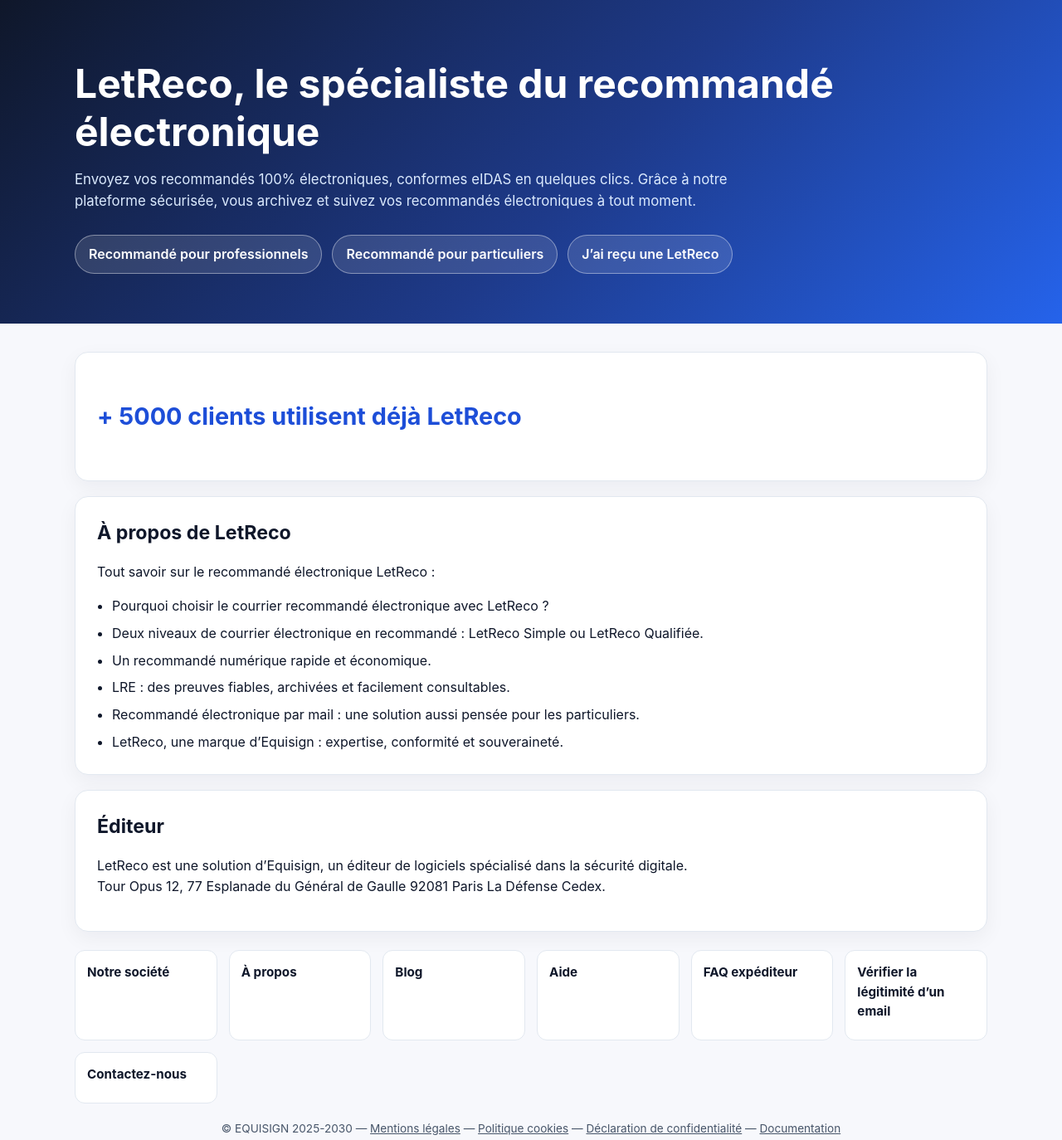
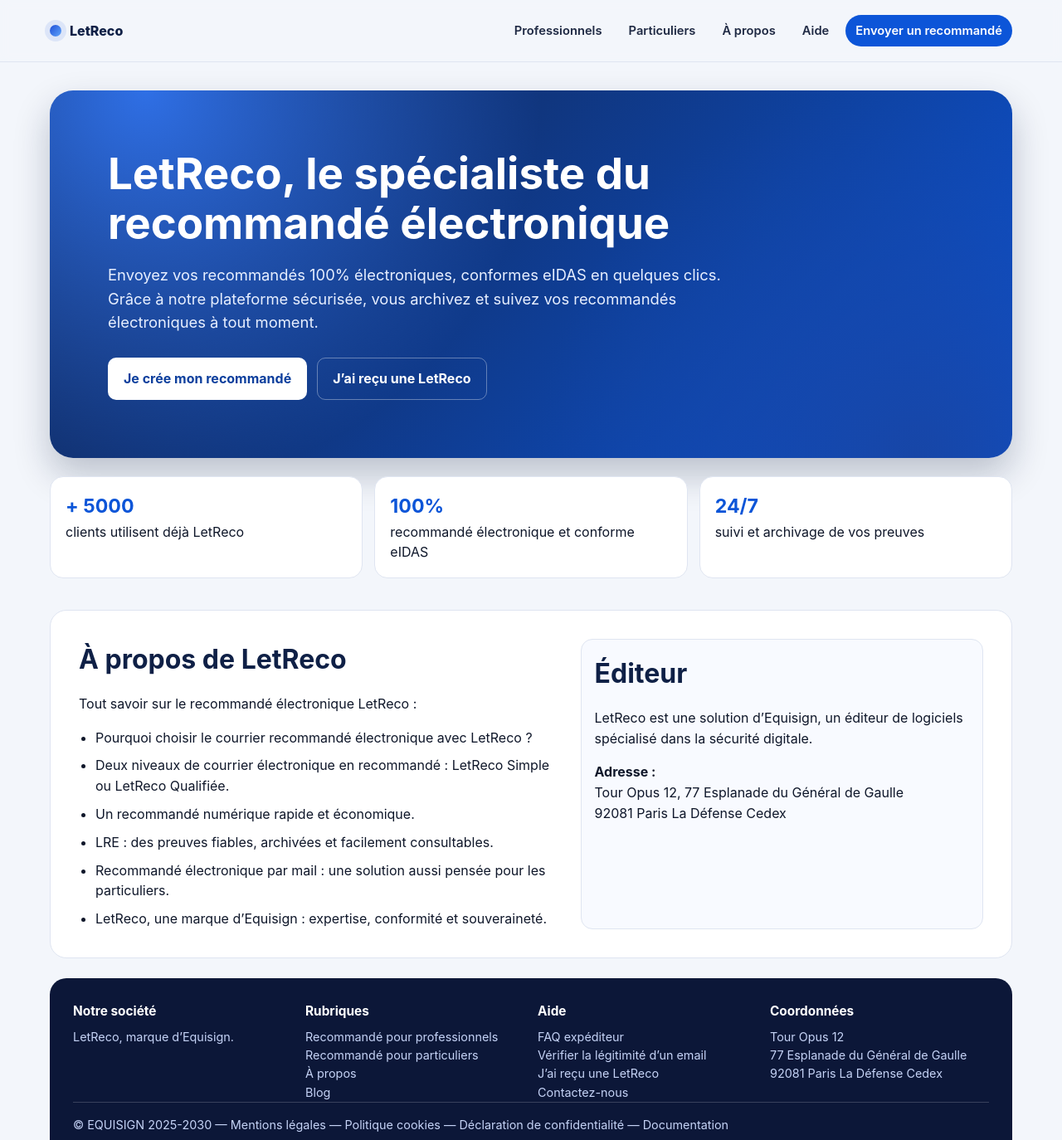
Before and after one commit to TARIC29/lectro, a plain HTML site: page public/index.html in a window 1280 px wide. Shown: the top 1374 px of the page at 83% size. Drawn offline with Linux system fonts and the light colour scheme.

Commit message:
Refine LetReco page with closer brand-like layout

```diff
--- a/public/index.html
+++ b/public/index.html
@@ -3,15 +3,17 @@
   <head>
     <meta charset="UTF-8" />
     <meta name="viewport" content="width=device-width, initial-scale=1.0" />
-    <title>LetReco — Recommandé électronique</title>
+    <title>LetReco | Recommandé électronique eIDAS</title>
     <style>
       :root {
-        --bg: #f7f8fc;
-        --card: #ffffff;
-        --primary: #1d4ed8;
-        --secondary: #0f172a;
-        --muted: #475569;
-        --border: #e2e8f0;
+        --bg: #f3f6fb;
+        --navy: #0f2046;
+        --primary: #0c55d8;
+        --primary-2: #1666f0;
+        --text: #0f172a;
+        --muted: #5b667a;
+        --line: #dfe5f1;
+        --white: #ffffff;
       }
 
       * {
@@ -20,153 +22,273 @@
 
       body {
         margin: 0;
-        font-family: Inter, -apple-system, BlinkMacSystemFont, "Segoe UI", Roboto, sans-serif;
-        color: var(--secondary);
+        font-family: Inter, "Segoe UI", Roboto, Helvetica, Arial, sans-serif;
         background: var(--bg);
+        color: var(--text);
         line-height: 1.55;
       }
 
+      a {
+        color: inherit;
+        text-decoration: none;
+      }
+
       .container {
-        width: min(1100px, 92vw);
+        width: min(1160px, 92vw);
         margin: 0 auto;
       }
 
-      header {
-        background: linear-gradient(135deg, #0f172a, #1e3a8a 55%, #2563eb);
+      .site-header {
+        position: sticky;
+        top: 0;
+        z-index: 40;
+        background: rgba(243, 246, 251, 0.92);
+        backdrop-filter: blur(6px);
+        border-bottom: 1px solid var(--line);
+      }
+
+      .nav {
+        display: flex;
+        align-items: center;
+        justify-content: space-between;
+        min-height: 74px;
+        gap: 20px;
+      }
+
+      .brand {
+        display: flex;
+        align-items: center;
+        gap: 10px;
+        font-weight: 800;
+        color: var(--navy);
+      }
+
+      .brand-dot {
+        width: 14px;
+        height: 14px;
+        border-radius: 50%;
+        background: linear-gradient(130deg, #1d4ed8, #60a5fa);
+        box-shadow: 0 0 0 6px rgba(12, 85, 216, 0.1);
+      }
+
+      .menu {
+        display: flex;
+        align-items: center;
+        flex-wrap: wrap;
+        justify-content: flex-end;
+        gap: 8px;
+      }
+
+      .menu a {
+        color: #1f2a44;
+        font-size: 0.92rem;
+        font-weight: 600;
+        padding: 8px 12px;
+        border-radius: 999px;
+      }
+
+      .menu a:hover {
+        background: #e8eefb;
+      }
+
+      .cta {
+        background: var(--primary);
+        color: #fff !important;
+      }
+
+      .hero-wrap {
+        padding: 34px 0 18px;
+      }
+
+      .hero {
+        border-radius: 28px;
+        overflow: hidden;
+        background: radial-gradient(circle at 10% 0%, #2f6fe5 0%, transparent 42%),
+          radial-gradient(circle at 90% 100%, #1746a7 0%, transparent 40%),
+          linear-gradient(130deg, #102655 0%, #10367f 40%, #0c55d8 100%);
         color: #fff;
-        padding: 72px 0 60px;
+        padding: clamp(28px, 6vw, 70px);
+        box-shadow: 0 20px 44px rgba(7, 24, 57, 0.24);
       }
 
       .hero h1 {
-        margin: 0 0 16px;
-        font-size: clamp(1.8rem, 4vw, 3rem);
-        line-height: 1.2;
+        margin: 0;
+        max-width: 760px;
+        font-size: clamp(2rem, 4.2vw, 3.3rem);
+        line-height: 1.14;
       }
 
       .hero p {
-        margin: 0;
-        max-width: 800px;
-        font-size: 1.05rem;
-        color: #dbeafe;
+        max-width: 760px;
+        margin: 18px 0 0;
+        color: #e7efff;
+        font-size: clamp(1rem, 1.9vw, 1.15rem);
       }
 
-      .profiles {
+      .hero-actions {
         margin-top: 28px;
         display: flex;
         flex-wrap: wrap;
         gap: 12px;
       }
 
-      .pill {
-        background: rgba(255, 255, 255, 0.12);
-        border: 1px solid rgba(255, 255, 255, 0.4);
-        color: #fff;
-        padding: 10px 16px;
-        border-radius: 999px;
-        font-weight: 600;
+      .btn {
+        padding: 12px 18px;
+        border-radius: 10px;
+        border: 1px solid rgba(255, 255, 255, 0.35);
+        font-weight: 700;
       }
 
-      main {
-        padding: 34px 0 54px;
+      .btn.primary {
+        background: #fff;
+        color: #0d3f9d;
+        border-color: transparent;
       }
 
-      section {
-        background: var(--card);
-        border: 1px solid var(--border);
-        border-radius: 16px;
-        padding: 26px;
-        box-shadow: 0 8px 24px rgba(15, 23, 42, 0.05);
+      .stats {
+        display: grid;
+        gap: 14px;
+        margin: 22px 0 0;
+        grid-template-columns: repeat(auto-fit, minmax(200px, 1fr));
       }
 
-      section + section {
-        margin-top: 18px;
+      .stat {
+        background: var(--white);
+        border: 1px solid var(--line);
+        border-radius: 16px;
+        padding: 18px;
       }
 
-      h2 {
-        margin: 0 0 14px;
+      .stat strong {
+        display: block;
         font-size: 1.45rem;
+        color: var(--primary);
       }
 
-      .kpi {
-        font-size: clamp(1.3rem, 2.4vw, 1.8rem);
-        font-weight: 700;
-        color: var(--primary);
+      .section {
+        margin: 20px 0 0;
+        background: var(--white);
+        border: 1px solid var(--line);
+        border-radius: 20px;
+        padding: clamp(20px, 4vw, 34px);
+      }
+
+      .section h2 {
+        margin: 0 0 14px;
+        font-size: clamp(1.38rem, 3vw, 2rem);
+        color: var(--navy);
+      }
+
+      .split {
+        display: grid;
+        grid-template-columns: 1.2fr 1fr;
+        gap: 22px;
       }
 
       ul {
         margin: 0;
-        padding-left: 18px;
+        padding-left: 20px;
       }
 
       li + li {
-        margin-top: 8px;
+        margin-top: 9px;
       }
 
-      footer {
-        margin-top: 22px;
+      .card {
+        border: 1px solid var(--line);
+        background: #f8faff;
+        border-radius: 14px;
+        padding: 16px;
+      }
+
+      .footer {
+        margin: 24px 0 30px;
+        background: #0c1738;
+        color: #d9e4ff;
+        border-radius: 20px;
+        padding: 28px;
       }
 
       .footer-grid {
         display: grid;
         grid-template-columns: repeat(auto-fit, minmax(170px, 1fr));
-        gap: 14px;
+        gap: 16px;
       }
 
-      .footer-card {
-        background: var(--card);
-        border: 1px solid var(--border);
-        border-radius: 12px;
-        padding: 14px;
+      .footer h3 {
+        margin: 0 0 8px;
+        color: #fff;
+        font-size: 0.96rem;
       }
 
-      .footer-card h3 {
-        margin: 0 0 8px;
-        font-size: 0.95rem;
+      .footer p,
+      .footer a {
+        margin: 0;
+        color: #c5d3f6;
+        font-size: 0.9rem;
       }
 
-      .footer-card p,
-      .footer-card a {
-        margin: 0;
-        font-size: 0.9rem;
-        color: var(--muted);
-        text-decoration: none;
-      }
-
-      .footer-links {
-        margin-top: 20px;
-        text-align: center;
-        color: var(--muted);
+      .copyright {
+        margin-top: 18px;
+        padding-top: 16px;
+        border-top: 1px solid rgba(255, 255, 255, 0.18);
         font-size: 0.85rem;
       }
 
-      .footer-links a {
-        color: inherit;
+      @media (max-width: 900px) {
+        .split {
+          grid-template-columns: 1fr;
+        }
       }
     </style>
   </head>
   <body>
-    <header>
-      <div class="container hero">
+    <header class="site-header">
+      <div class="container nav">
+        <div class="brand"><span class="brand-dot"></span>LetReco</div>
+        <nav class="menu" aria-label="Navigation principale">
+          <a href="#">Professionnels</a>
+          <a href="#">Particuliers</a>
+          <a href="#">À propos</a>
+          <a href="#">Aide</a>
+          <a href="#" class="cta">Envoyer un recommandé</a>
+        </nav>
+      </div>
+    </header>
+
+    <main class="container">
+      <div class="hero-wrap">
+        <section class="hero">
           <h1>LetReco, le spécialiste du recommandé électronique</h1>
           <p>
             Envoyez vos recommandés 100% électroniques, conformes eIDAS en quelques clics.
             Grâce à notre plateforme sécurisée, vous archivez et suivez vos recommandés
             électroniques à tout moment.
           </p>
-        <div class="profiles" aria-label="Profils">
-          <span class="pill">Recommandé pour professionnels</span>
-          <span class="pill">Recommandé pour particuliers</span>
-          <span class="pill">J’ai reçu une LetReco</span>
+          <div class="hero-actions">
+            <a href="#" class="btn primary">Je crée mon recommandé</a>
+            <a href="#" class="btn">J’ai reçu une LetReco</a>
+          </div>
+        </section>
+
+        <div class="stats">
+          <article class="stat">
+            <strong>+ 5000</strong>
+            clients utilisent déjà LetReco
+          </article>
+          <article class="stat">
+            <strong>100%</strong>
+            recommandé électronique et conforme eIDAS
+          </article>
+          <article class="stat">
+            <strong>24/7</strong>
+            suivi et archivage de vos preuves
+          </article>
         </div>
       </div>
-    </header>
 
-    <main class="container">
-      <section>
-        <p class="kpi">+ 5000 clients utilisent déjà LetReco</p>
-      </section>
-
-      <section>
+      <section class="section split">
+        <div>
           <h2>À propos de LetReco</h2>
           <p>Tout savoir sur le recommandé électronique LetReco :</p>
           <ul>
@@ -185,31 +307,50 @@
               LetReco, une marque d’Equisign : expertise, conformité et souveraineté.
             </li>
           </ul>
-      </section>
-
-      <section>
+        </div>
+        <aside class="card">
           <h2>Éditeur</h2>
           <p>
             LetReco est une solution d’Equisign, un éditeur de logiciels spécialisé dans la
-          sécurité digitale.<br />
-          Tour Opus 12, 77 Esplanade du Général de Gaulle 92081 Paris La Défense Cedex.
+            sécurité digitale.
           </p>
+          <p>
+            <strong>Adresse :</strong><br />
+            Tour Opus 12, 77 Esplanade du Général de Gaulle<br />
+            92081 Paris La Défense Cedex
+          </p>
+        </aside>
       </section>
 
-      <footer>
+      <footer class="footer">
         <div class="footer-grid">
-          <div class="footer-card"><h3>Notre société</h3></div>
-          <div class="footer-card"><h3>À propos</h3></div>
-          <div class="footer-card"><h3>Blog</h3></div>
-          <div class="footer-card"><h3>Aide</h3></div>
-          <div class="footer-card"><h3>FAQ expéditeur</h3></div>
-          <div class="footer-card"><h3>Vérifier la légitimité d’un email</h3></div>
-          <div class="footer-card"><h3>Contactez-nous</h3></div>
+          <div>
+            <h3>Notre société</h3>
+            <p>LetReco, marque d’Equisign.</p>
           </div>
-
-        <p class="footer-links">
-          © EQUISIGN 2025-2030 —
-          <a href="#">Mentions légales</a> —
+          <div>
+            <h3>Rubriques</h3>
+            <p><a href="#">Recommandé pour professionnels</a></p>
+            <p><a href="#">Recommandé pour particuliers</a></p>
+            <p><a href="#">À propos</a></p>
+            <p><a href="#">Blog</a></p>
+          </div>
+          <div>
+            <h3>Aide</h3>
+            <p><a href="#">FAQ expéditeur</a></p>
+            <p><a href="#">Vérifier la légitimité d’un email</a></p>
+            <p><a href="#">J’ai reçu une LetReco</a></p>
+            <p><a href="#">Contactez-nous</a></p>
+          </div>
+          <div>
+            <h3>Coordonnées</h3>
+            <p>Tour Opus 12</p>
+            <p>77 Esplanade du Général de Gaulle</p>
+            <p>92081 Paris La Défense Cedex</p>
+          </div>
+        </div>
+        <p class="copyright">
+          © EQUISIGN 2025-2030 — <a href="#">Mentions légales</a> —
           <a href="#">Politique cookies</a> —
           <a href="#">Déclaration de confidentialité</a> —
           <a href="#">Documentation</a>
```
Lines whose indentation alone changed are shown as unchanged.
